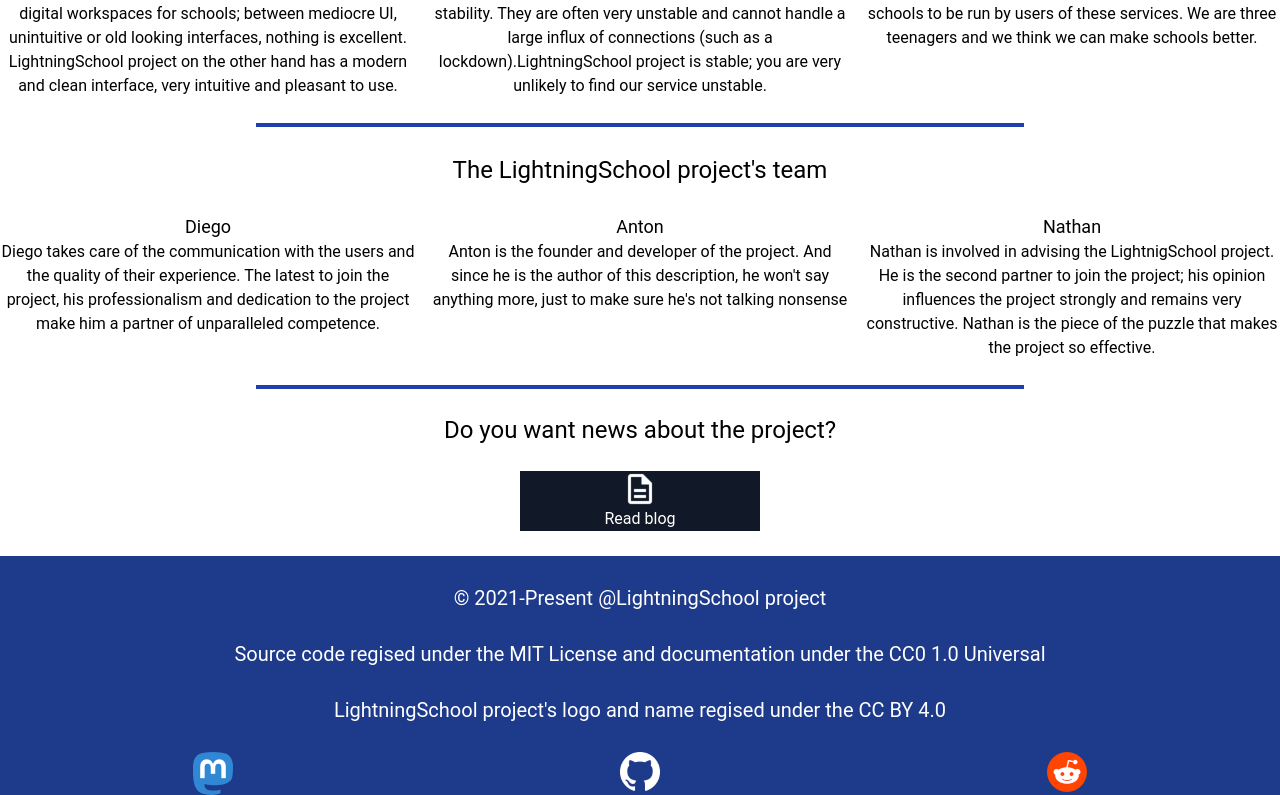
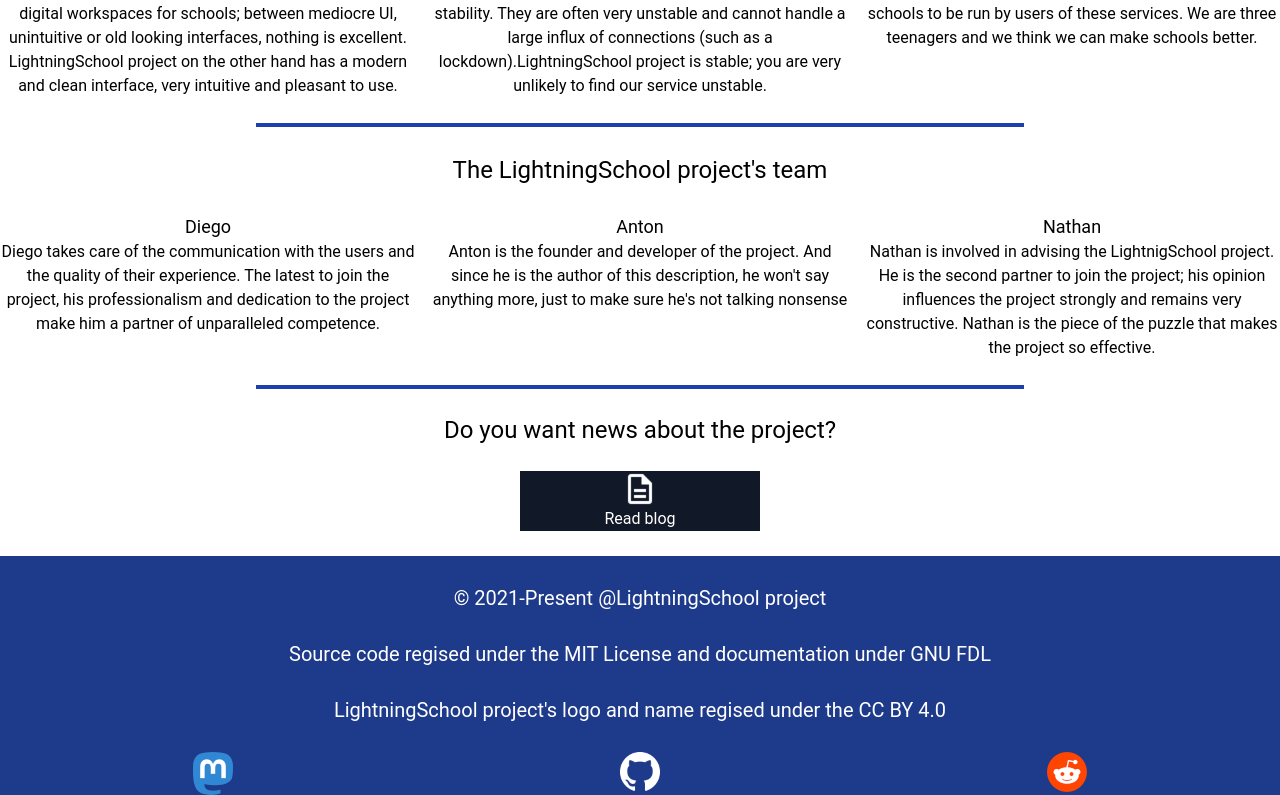
Before and after one commit to lightningschool/website, an Angular app: page / in a window 1280 px wide. Shown: the part 625-1420 px from the top of the page. Built offline with nearby package versions, Linux system fonts and the light colour scheme; a web font is replaced by a local one.

Commit message:
Update footer

```diff
--- a/src/app/footer/footer.component.ts
+++ b/src/app/footer/footer.component.ts
@@ -7,7 +7,7 @@ import { Component, OnInit } from '@angular/core';
 })
 export class FooterComponent implements OnInit {
 
-license: string='Source code regised under the MIT License and documentation under the CC0 1.0 Universal';
+license: string='Source code regised under the MIT License and documentation under GNU FDL';
 
   constructor() { }
 
```
